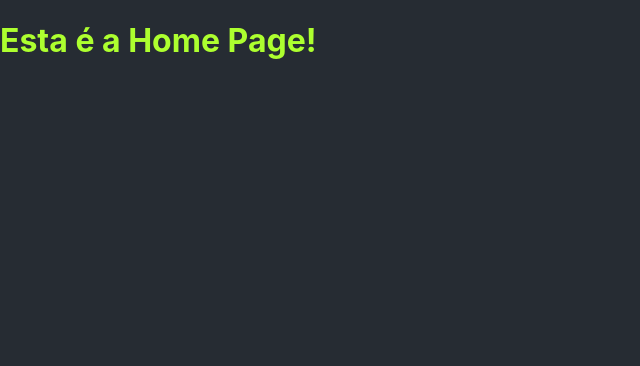
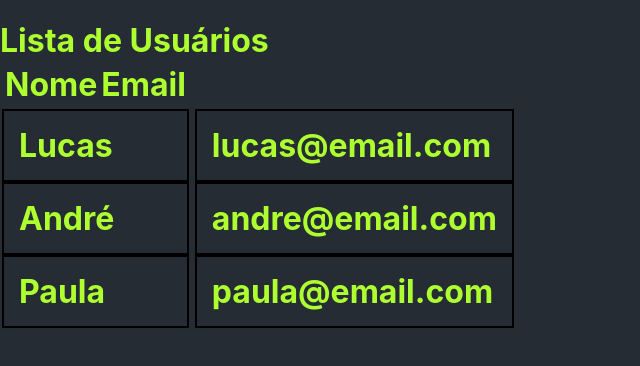
Before and after one commit to indigotech/onboard-lucas-santos, a React (Create React App) app in the folder leme-onboarding/: page /home in a window 1280 px wide. Shown: the top 366 px of the page, without its empty margins (0-640 px from the left). Built offline with nearby package versions, Linux system fonts and the light colour scheme.

Commit message:
Organization and add table

```diff
--- a/leme-onboarding/package.json
+++ b/leme-onboarding/package.json
@@ -10,16 +10,22 @@
     "@types/node": "^12.0.0",
     "@types/react": "^16.9.0",
     "@types/react-dom": "^16.9.0",
+    "@types/react-router-dom": "^5.1.5",
     "apollo-cache-inmemory": "1.6.5",
     "apollo-client": "~2.6.8",
     "apollo-link-http": "^1.5.17",
     "cors": "^2.8.5",
     "graphql": "14.0.0",
     "graphql-tag": "^2.10.3",
+    "history": "^4.10.1",
     "react": "^16.13.1",
     "react-apollo": "^3.1.5",
+    "react-bootstrap": "^1.0.1",
     "react-dom": "^16.13.1",
+    "react-promise-tracker": "^2.1.0",
+    "react-router-dom": "^5.2.0",
     "react-scripts": "3.4.1",
+    "table": "^5.4.6",
     "typescript": "~3.7.2"
   },
   "scripts": {
--- /dev/null
+++ b/leme-onboarding/src/components/Home/HomePage.css
@@ -0,0 +1,14 @@
+table {
+	display: table;
+}
+table tr {
+    display: table-cell;
+}
+table tr td {
+    display: block;
+}
+
+table td {
+    border: 2px solid black;
+    padding: 15px;
+}
--- /dev/null
+++ b/leme-onboarding/src/components/Home/HomePage.tsx
@@ -0,0 +1,53 @@
+import React from 'react';
+import {Table} from 'react-bootstrap';
+import './HomePage.css'
+
+interface HomePageState {
+    name: Array<string>,
+    email: Array<string>,
+}
+
+export class HomePage extends React.Component<{}, HomePageState> {
+
+    constructor (props: any) {
+        super(props)
+
+        this.state = {
+            name: ["Lucas", "André", "Paula"],
+            email: ["lucas@email.com", "andre@email.com", "paula@email.com"],
+        }
+
+    }
+
+    render () {
+        return (
+            <h1>
+                Lista de Usuários
+                <Table striped bordered hover>
+                    <thead>
+                        <tr>
+                            <th> Nome </th>
+                            <th>Email</th>
+                        </tr>
+                    </thead>
+                    <tbody>
+                        <tr>
+                            {this.state.name.map(function(item) {
+                                    return <td>{item}</td>
+                                })
+                             }
+                        </tr>
+                        <th> </th>
+                            <tr>
+                                {this.state.email.map(function(item) {
+                                        return <td>{item}</td>
+                                    })
+                                }
+                            </tr>
+                    </tbody>
+                </Table>
+            </h1>
+
+        );
+    }
+}
--- a/leme-onboarding/src/components/HomePage.tsx
+++ /dev/null
@@ -1,12 +0,0 @@
-
-import React from 'react';
-
-export class HomePage extends React.Component {
-    render () {
-        return (
-            <h1>
-                Esta é a Home Page!
-            </h1>
-        );
-    }
-}
--- a/leme-onboarding/src/components/LoginPage.tsx
+++ b/leme-onboarding/src/components/Login/LoginPage.tsx
@@ -1,6 +1,6 @@
 import * as React from 'react';
 import './LoginPage.css';
-import {mutateLogin, saveToken} from './Authentication';
+import {mutateLogin, saveToken} from '../GraphQL/Authentication';
 import {validationEmail, validationPassword, errorAlert } from './Validation';
 
 
--- a/leme-onboarding/src/index.tsx
+++ b/leme-onboarding/src/index.tsx
@@ -4,7 +4,7 @@ import './index.css';
 import App from './App';
 import * as serviceWorker from './serviceWorker';
 import {BrowserRouter as Switch, Route, BrowserRouter} from "react-router-dom";
-import { HomePage } from './components/HomePage';
+import { HomePage } from './components/Home/HomePage';
 
 ReactDOM.render(
   <React.StrictMode>
```
Also changed, not shown: leme-onboarding/src/App.tsx (+4 -3 lines), leme-onboarding/src/components/GraphQL/Authentication.tsx (renamed from leme-onboarding/src/components/Authentication.tsx), leme-onboarding/src/components/Login/LoginPage.css (line endings or trailing spaces), leme-onboarding/src/components/Login/Validation.tsx (renamed from leme-onboarding/src/components/Validation.tsx), leme-onboarding/src/components/Login/Welcome.tsx (renamed from leme-onboarding/src/components/Welcome.tsx), 2 other files (tests, documents, lock files or other folders).
